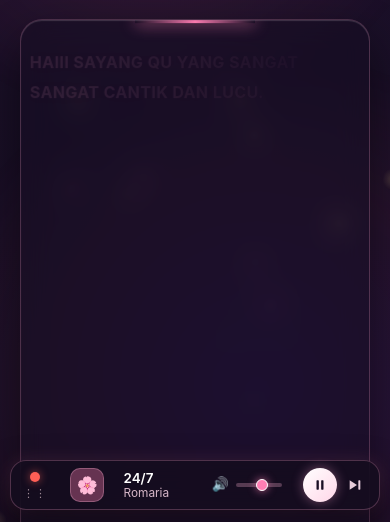
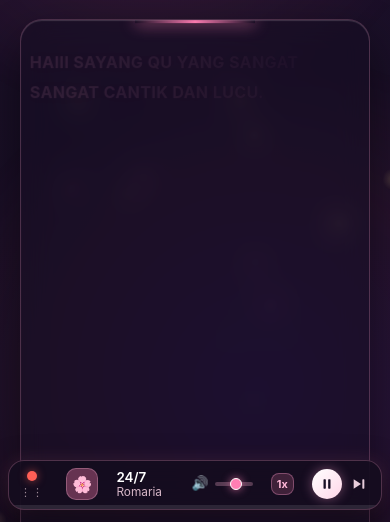
Before and after one commit to muhammad125120135/birthday-olel-ku-cinta, a plain HTML site: page index.html in a window 390 px wide. Both pictures are taken after a click on the element 195 px from the left and 422 px from the top of the page. Shown: the part 322-844 px from the top of the page. Drawn offline with Linux system fonts and the light colour scheme.

Commit message:
perubahan ui lagu

```diff
--- a/index.html
+++ b/index.html
@@ -39,6 +39,10 @@
             <input type="range" id="volume-slider" class="volume-slider" min="0" max="1" step="0.01" value="0.6" oninput="changeVolume(this.value)">
         </div>
 
+        <button type="button" id="speed-btn" class="btn-speed" onclick="cycleSpeed(event)" title="Ubah Kecepatan Lagu">
+            1x
+        </button>
+
         <div class="player-actions">
             <button type="button" id="play-pause-btn" class="btn-circle-play" onclick="toggleMusic(event)" title="Play / Pause">
                 <svg width="14" height="14" viewBox="0 0 24 24" fill="currentColor">
@@ -51,6 +55,11 @@
                     <rect x="17" y="5" width="3" height="14" rx="1"></rect>
                 </svg>
             </button>
+        </div>
+
+        <!-- Garis Durasi Lagu (Klik untuk Geser / Percepat Bagian Lagu) -->
+        <div class="player-progress-wrap" onclick="seekTrack(event)" title="Klik untuk menggeser durasi lagu">
+            <div id="player-progress-bar" class="player-progress-bar"></div>
         </div>
     </div>
 
@@ -444,8 +453,8 @@
             }
         });
 
-        /* ==========================================
-           3. AUDIO CROSSFADE, VOLUME & MINI PLAYER PLAYLIST
+/* ==========================================
+           3. AUDIO CROSSFADE, VOLUME, SPEED & PLAYLIST
            ========================================== */
         let isEnvelopeOpened = false;
         const bgMusic = document.getElementById("bg-music");
@@ -459,6 +468,9 @@
         const PLAY_ICON_SVG = '<svg width="14" height="14" viewBox="0 0 24 24" fill="currentColor"><polygon points="6,4 20,12 6,20"></polygon></svg>';
         const PAUSE_ICON_SVG = '<svg width="14" height="14" viewBox="0 0 24 24" fill="currentColor"><rect x="6" y="4" width="4" height="16" rx="1"></rect><rect x="14" y="4" width="4" height="16" rx="1"></rect></svg>';
 
+        const speedRates = [1, 1.25, 1.5, 0.75];
+        let currentSpeedIndex = 0;
+
         let userVolume = 0.6;
         let previousVolume = 0.6;
         let fadeInterval = null;
@@ -471,6 +483,24 @@
         bgMusic.addEventListener("play", () => updatePlayButtonUI(true));
         bgMusic.addEventListener("pause", () => updatePlayButtonUI(false));
         bgMusic.addEventListener("ended", () => updatePlayButtonUI(false));
+
+        function cycleSpeed(event) {
+            if (event) event.stopPropagation();
+            currentSpeedIndex = (currentSpeedIndex + 1) % speedRates.length;
+            const newRate = speedRates[currentSpeedIndex];
+            bgMusic.playbackRate = newRate;
+            const speedBtn = document.getElementById("speed-btn");
+            if (speedBtn) speedBtn.innerText = newRate + "x";
+        }
+
+        function seekTrack(event) {
+            if (event) event.stopPropagation();
+            if (!bgMusic.duration) return;
+            const rect = event.currentTarget.getBoundingClientRect();
+            const clickX = event.clientX - rect.left;
+            const ratio = Math.max(0, Math.min(1, clickX / rect.width));
+            bgMusic.currentTime = ratio * bgMusic.duration;
+        }
 
         function changeVolume(val) {
             clearInterval(fadeInterval);
@@ -513,7 +543,7 @@
                 bg: "rgba(232, 93, 149, 0.35)"
             },
             {
-                title: "Speed dial",
+                title: "SPEED DIAL #1",
                 artist: "Paul Partohap",
                 filename: "speed dial.mp3",
                 cover: "💌",
@@ -527,7 +557,7 @@
                 bg: "rgba(120, 179, 255, 0.35)"
             },
             {
-                title: "Recipe of us",
+                title: "RECIPE OF US",
                 artist: "Paul Partohap",
                 filename: "recipe of us.mp3",
                 cover: "🎂",
@@ -541,6 +571,7 @@
             const track = playlist[index];
             bgMusic.src = "static/" + encodeURIComponent(track.filename);
             bgMusic.load();
+            bgMusic.playbackRate = speedRates[currentSpeedIndex];
 
             playerTitle.innerText = track.title;
             playerArtist.innerText = track.artist;
@@ -548,6 +579,9 @@
             playerCover.style.backgroundColor = track.bg;
             isAutoFadingOut = false;
             updatePlayButtonUI(false);
+
+            const progressBar = document.getElementById("player-progress-bar");
+            if (progressBar) progressBar.style.width = "0%";
         }
 
         loadTrack(currentTrackIndex);
@@ -555,10 +589,12 @@
         function fadeInAudio(duration = 1200) {
             clearInterval(fadeInterval);
             bgMusic.volume = 0;
+            bgMusic.playbackRate = speedRates[currentSpeedIndex];
             const playPromise = bgMusic.play();
 
             if (playPromise !== undefined) {
                 playPromise.then(() => {
+                    bgMusic.playbackRate = speedRates[currentSpeedIndex];
                     updatePlayButtonUI(true);
                     if (userVolume === 0) {
                         bgMusic.volume = 0;
@@ -609,6 +645,12 @@
         }
 
         bgMusic.addEventListener("timeupdate", function () {
+            if (bgMusic.duration) {
+                const percent = (bgMusic.currentTime / bgMusic.duration) * 100;
+                const progressBar = document.getElementById("player-progress-bar");
+                if (progressBar) progressBar.style.width = percent + "%";
+            }
+
             if (
                 bgMusic.duration &&
                 !bgMusic.paused &&
--- a/static/style.css
+++ b/static/style.css
@@ -960,13 +960,14 @@ body {
     -webkit-backdrop-filter: blur(14px);
     color: #ffffff;
     border-radius: 16px;
-    padding: 8px 14px 8px 10px;
+    padding: 8px 14px 10px 10px;
     display: flex;
     align-items: center;
-    gap: 10px;
+    gap: 9px;
     box-shadow: 0 12px 32px rgba(0, 0, 0, 0.55), 0 0 18px rgba(255, 126, 179, 0.15);
     border: 1px solid rgba(255, 158, 203, 0.25);
     z-index: 180;
+    overflow: hidden;
     will-change: transform, opacity;
 
     opacity: 0;
@@ -1022,8 +1023,8 @@ body {
     display: flex;
     flex-direction: column;
     text-align: left;
-    min-width: 85px;
-    max-width: 125px;
+    min-width: 80px;
+    max-width: 120px;
 }
 
 .player-title {
@@ -1047,8 +1048,7 @@ body {
 .player-volume {
     display: flex;
     align-items: center;
-    gap: 5px;
-    padding: 0 2px;
+    gap: 4px;
 }
 
 .btn-volume-icon {
@@ -1063,7 +1063,7 @@ body {
 .volume-slider {
     -webkit-appearance: none;
     appearance: none;
-    width: 58px;
+    width: 52px;
     height: 4px;
     background: rgba(255, 182, 214, 0.28);
     border-radius: 999px;
@@ -1098,10 +1098,29 @@ body {
     cursor: pointer;
 }
 
+/* TOMBOL KECEPATAN LAGU (1x, 1.25x, 1.5x, 0.75x) */
+.btn-speed {
+    background: rgba(255, 126, 179, 0.18);
+    color: #ffb8d8;
+    border: 1px solid rgba(255, 158, 203, 0.35);
+    border-radius: 8px;
+    padding: 4px 7px;
+    font-size: 0.72rem;
+    font-weight: 700;
+    cursor: pointer;
+    flex-shrink: 0;
+    transition: all 0.2s ease;
+}
+
+.btn-speed:hover {
+    background: rgba(255, 126, 179, 0.35);
+    color: #ffffff;
+}
+
 .player-actions {
     display: flex;
     align-items: center;
-    gap: 6px;
+    gap: 5px;
 }
 
 .btn-circle-play {
@@ -1145,9 +1164,33 @@ body {
     transform: scale(1.1);
 }
 
+/* GARIS DURASI LAGU DI BAGIAN BAWAH PLAYER */
+.player-progress-wrap {
+    position: absolute;
+    bottom: 0;
+    left: 0;
+    right: 0;
+    height: 4px;
+    background: rgba(255, 255, 255, 0.1);
+    cursor: pointer;
+}
+
+.player-progress-wrap:hover {
+    height: 6px;
+}
+
+.player-progress-bar {
+    height: 100%;
+    width: 0%;
+    background: linear-gradient(90deg, #ff7eb3, #ffd166);
+    transition: width 0.15s linear;
+}
+
 .mini-player.minimized .player-info,
 .mini-player.minimized .player-volume,
-.mini-player.minimized .btn-next-track {
+.mini-player.minimized .btn-speed,
+.mini-player.minimized .btn-next-track,
+.mini-player.minimized .player-progress-wrap {
     display: none;
 }
 
@@ -1165,11 +1208,11 @@ body {
 
     .mini-player {
         bottom: 12px;
-        right: 10px;
-        left: 10px;
+        right: 8px;
+        left: 8px;
         justify-content: space-between;
-        padding: 7px 12px 7px 8px;
-        gap: 6px;
+        padding: 7px 10px 9px 7px;
+        gap: 5px;
     }
 
     .mini-player.minimized {
@@ -1178,18 +1221,28 @@ body {
     }
 
     .player-cover {
-        width: 34px;
-        height: 34px;
-        font-size: 1.05rem;
+        width: 32px;
+        height: 32px;
+        font-size: 1rem;
     }
 
     .player-info {
-        min-width: 65px;
-        max-width: 95px;
+        min-width: 55px;
+        max-width: 82px;
     }
 
     .volume-slider {
-        width: 46px;
+        width: 38px;
+    }
+
+    .btn-speed {
+        padding: 3px 5px;
+        font-size: 0.68rem;
+    }
+
+    .btn-circle-play {
+        width: 30px;
+        height: 30px;
     }
 
     .options-area {
```
